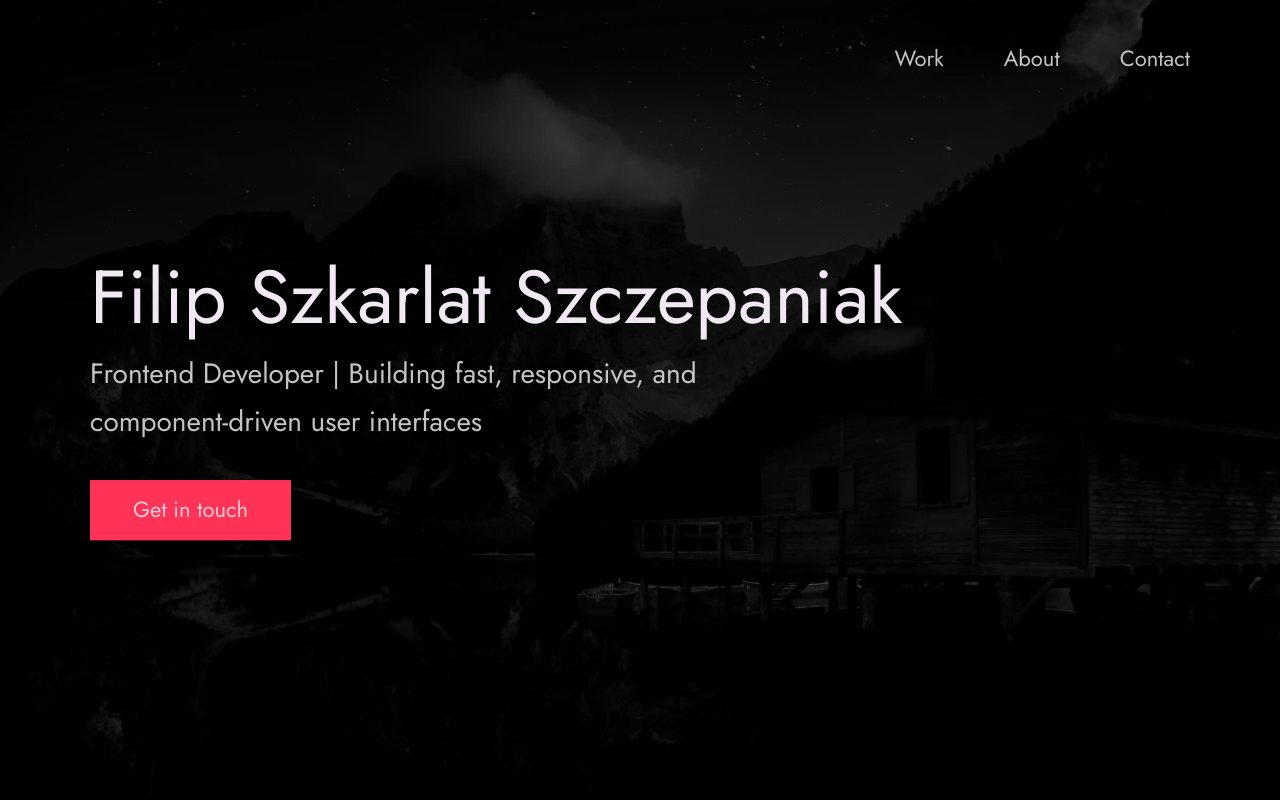
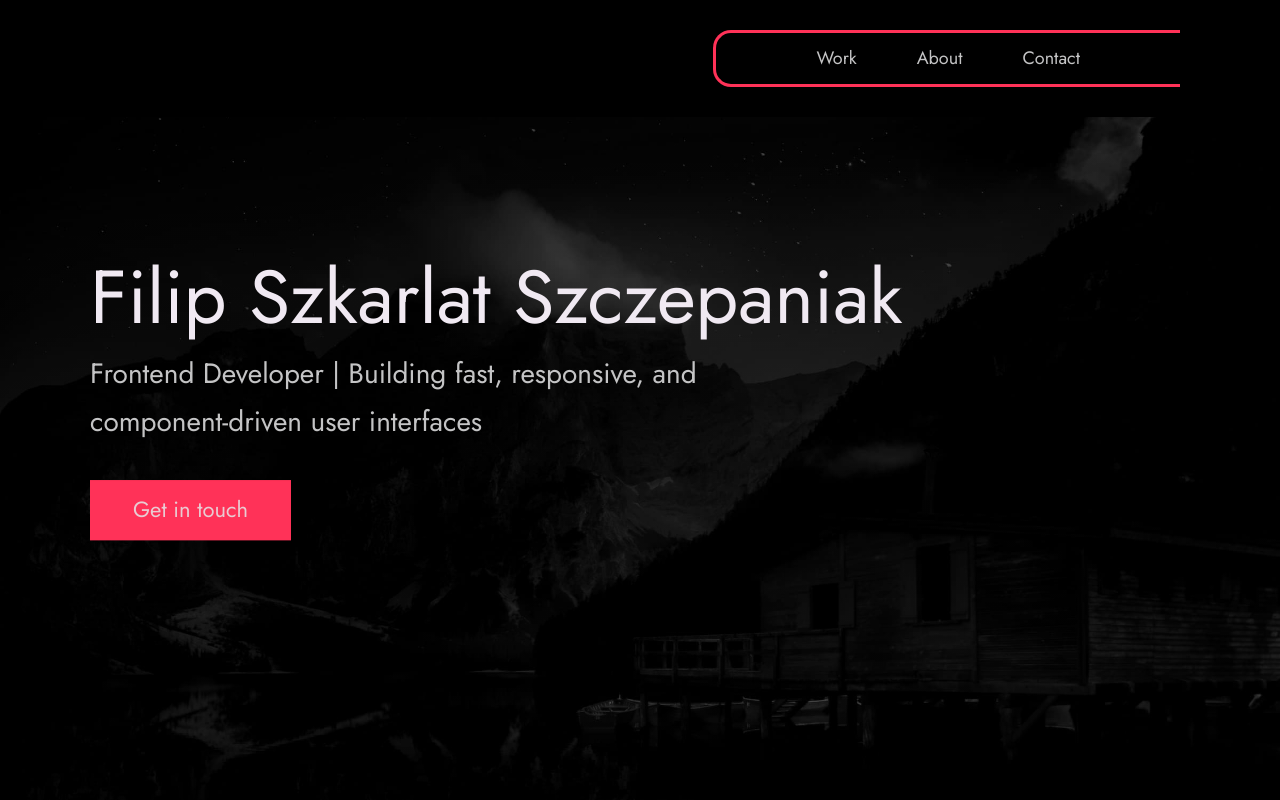
Before and after one commit to FilipSzkarlat/Portfolio, a website built with Vite: page index.html in a window 1280 px wide. Shown: the top 800 px of the page. Built offline with nearby package versions, Linux system fonts and the light colour scheme.

Commit message:
sticky navbar

```diff
--- a/index.css
+++ b/index.css
@@ -336,9 +336,23 @@ body:not(.user-is-tabbing) a:focus {
 /* --------------------------------------- */
 
 .nav {
+    position: sticky;
+    top: 0;
     display:flex;
     justify-content: flex-end;
     padding: var(--gutter-normal) 0;
+    margin-right: 100px;
+}
+
+.nav ul{
+    background-color: #000;
+    z-index: 100;
+    padding: 0 100px;
+    border-top-left-radius: 1em;
+    border-bottom-left-radius: 1em;
+    border: solid 3px #ff3258;
+    border-right: none;
+    box-shadow: #000 0px 0px 20px;
 }
 
 .nav__items {
--- a/index.html
+++ b/index.html
@@ -18,11 +18,9 @@
 
 <body>
 
-  <!-- ***** Header ***** -->
+  <!-- ***** Navbar ***** -->
 
-  <header class="header" role="banner" id="top">
-    <div class="row">
-      <nav class="nav" role="navigation">
+  <nav class="nav" role="navigation">
         <ul class="nav__items">
           <li class="nav__item"><a href="#work" class="nav__link">Work</a></li>
           <li class="nav__item">
@@ -33,7 +31,10 @@
           </li>
         </ul>
       </nav>
-    </div>
+
+  <!-- ***** Header ***** -->
+
+  <header class="header" role="banner" id="top">
     <div class="header__text-box row">
       <div class="header__text">
         <h1 class="heading-primary">
```
